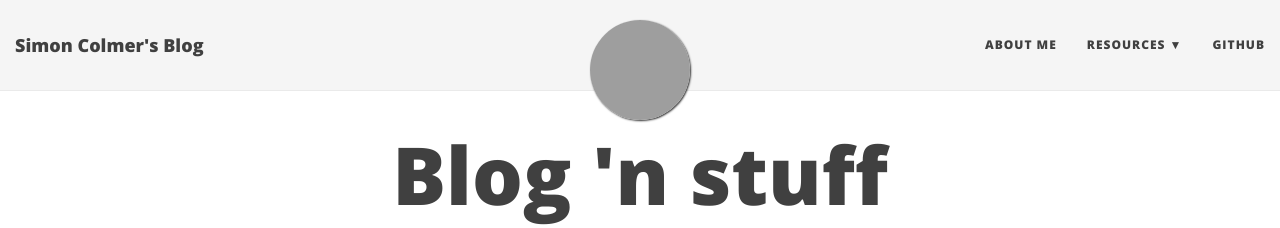
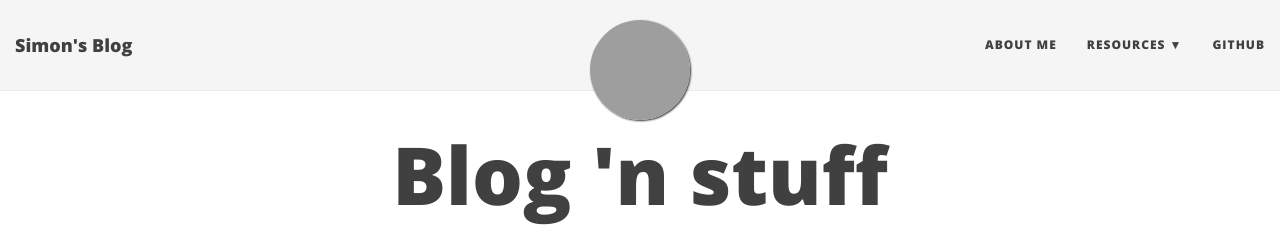
Before and after one commit to Workshop2/workshop2.github.io, a Jekyll site: the page built from index.html, in a window 1280 px wide. Shown: the top 228 px of the page. Built offline with Jekyll 4.4.1, drawn with Linux system fonts in a browser that asks for light colours; nearby versions of some CDN libraries; emoji names are drawn with the system emoji font; the list of posts is cut into pages by our own code; grey boxes are pictures that could not be loaded.

Commit message:
Updated _config.yml

```diff
--- a/_config.yml
+++ b/_config.yml
@@ -2,7 +2,7 @@
 
 url: "http://simon.colmer.me"
 baseurl: ""
-title: Simon Colmer's Blog
+title: Simon's Blog
 description: Meet Simon the developer.
 
 # --- Navigation bar options --- #
```
